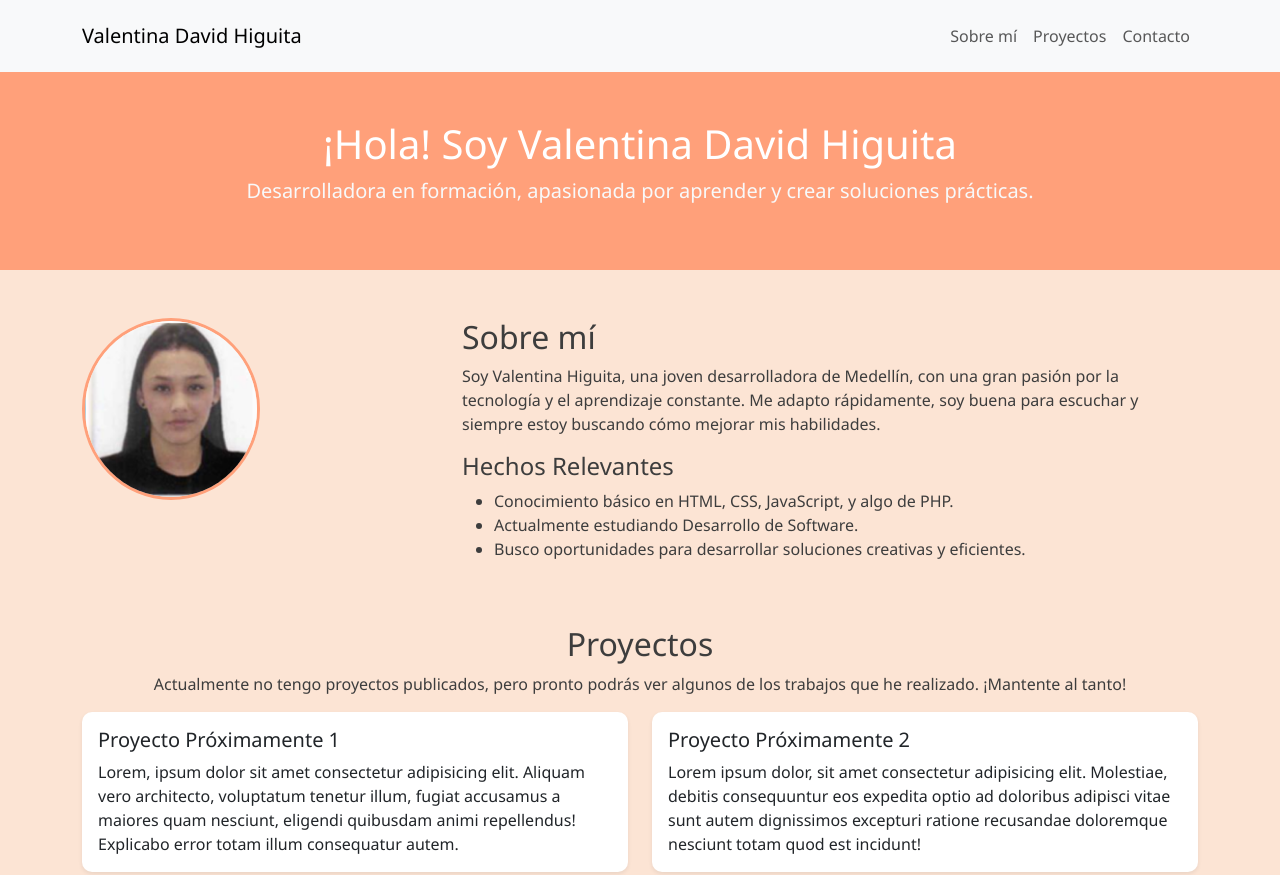
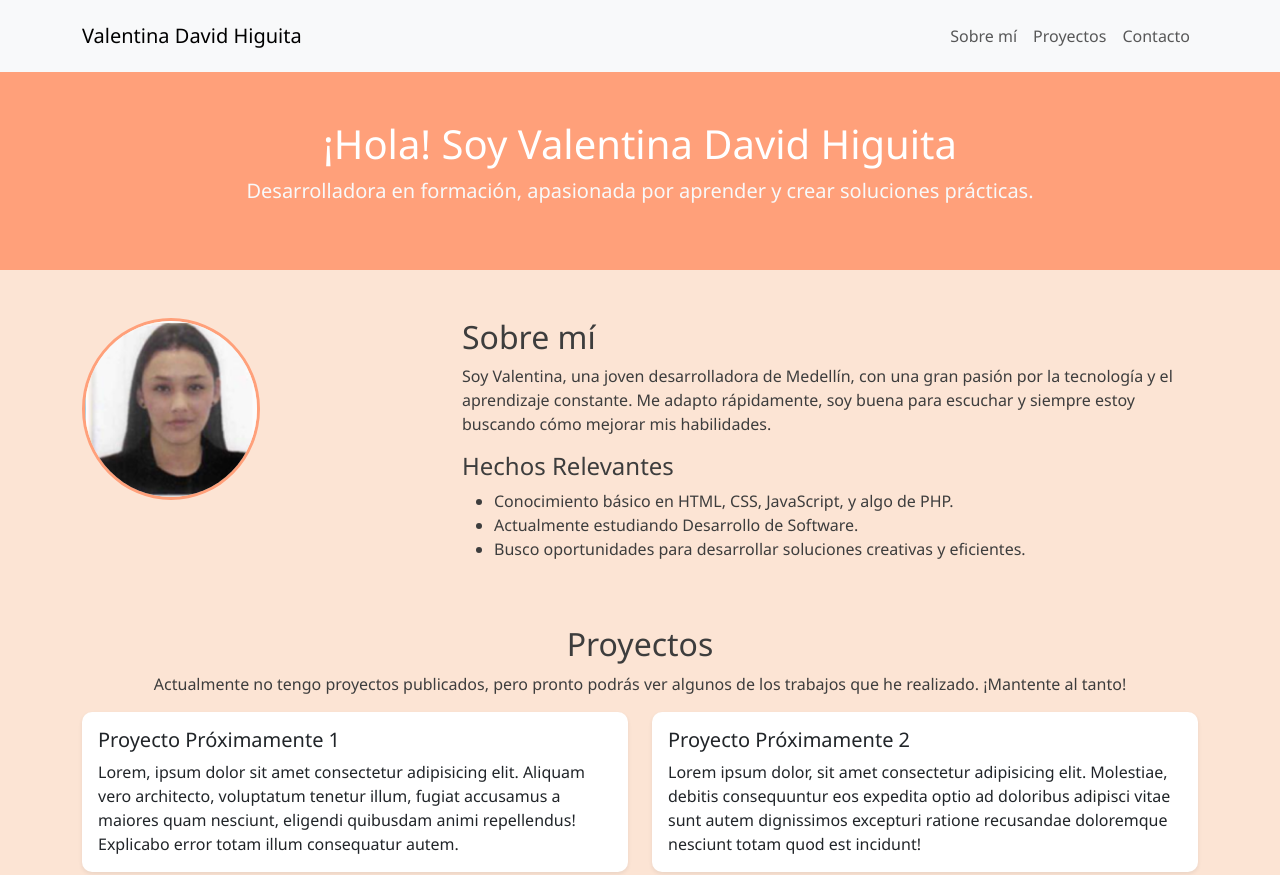
Before and after one commit to ValentinaHiguita/Valentina-Higuita, a plain HTML site: page index.html in a window 1280 px wide. Shown: the top 875 px of the page. Drawn offline with nearby package versions, Linux system fonts and the light colour scheme.

Commit message:
Borre Apellido

```diff
--- a/index.html
+++ b/index.html
@@ -40,7 +40,7 @@
             </div>
             <div class="col-md-8">
                 <h2>Sobre mí</h2>
-                <p>Soy Valentina Higuita, una joven desarrolladora de Medellín, con una gran pasión por la tecnología y el aprendizaje constante. Me adapto rápidamente, soy buena para escuchar y siempre estoy buscando cómo mejorar mis habilidades.</p>
+                <p>Soy Valentina, una joven desarrolladora de Medellín, con una gran pasión por la tecnología y el aprendizaje constante. Me adapto rápidamente, soy buena para escuchar y siempre estoy buscando cómo mejorar mis habilidades.</p>
                 <h4>Hechos Relevantes</h4>
                 <ul>
                     <li>Conocimiento básico en HTML, CSS, JavaScript, y algo de PHP.</li>
```
